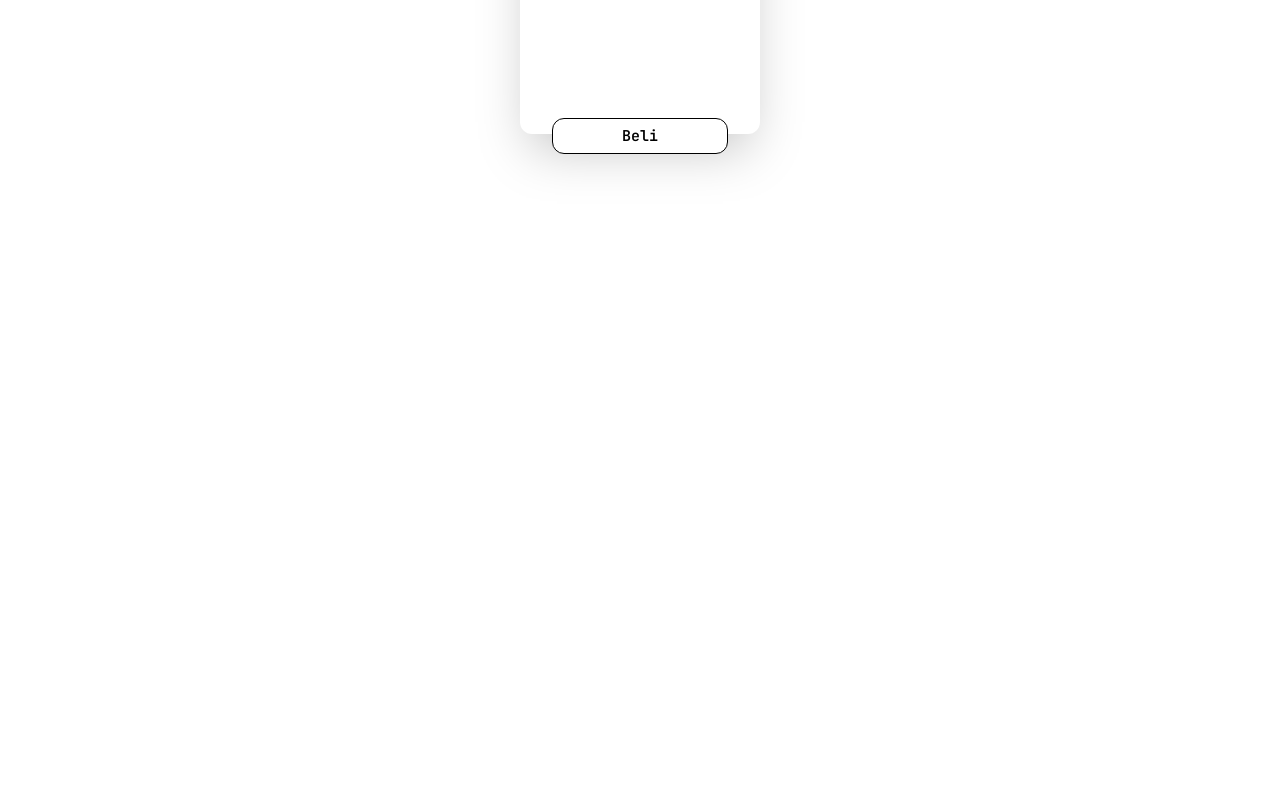
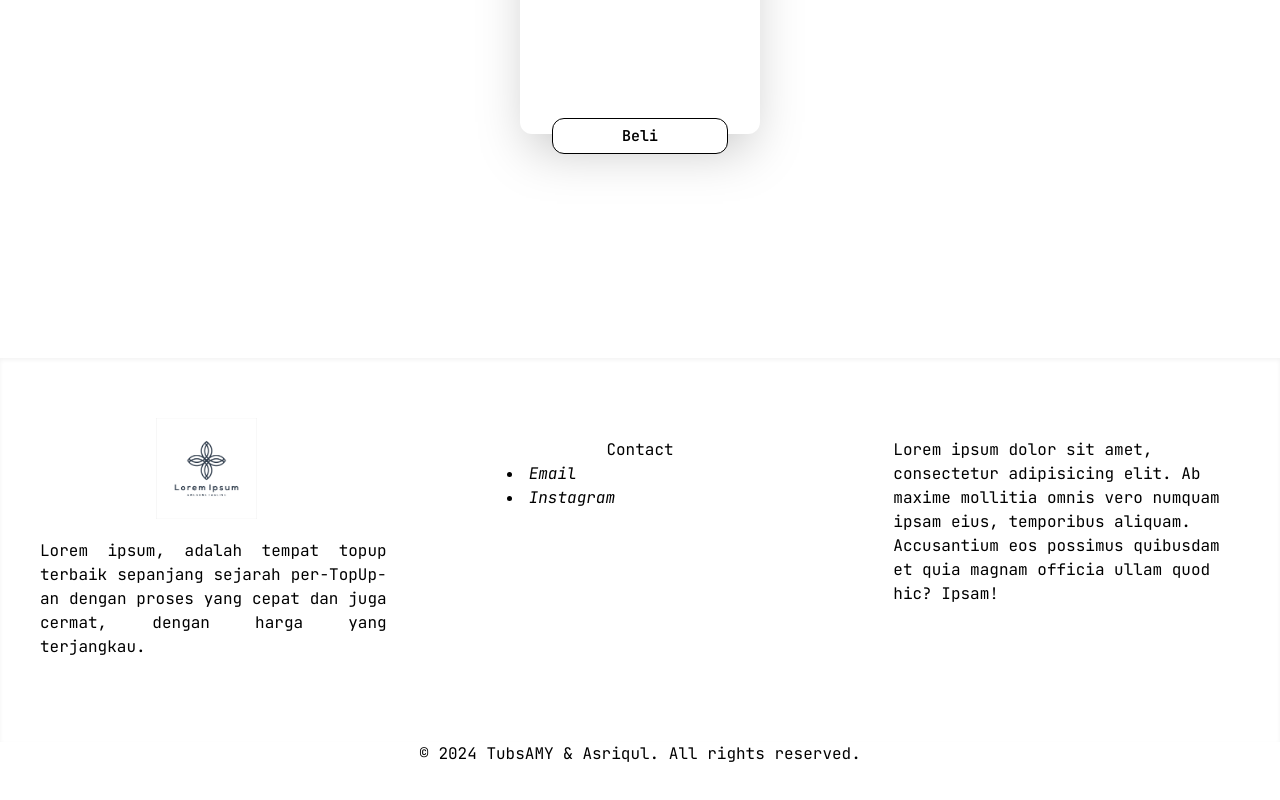
Before and after one commit to TubagusAldiMY/Web-TopUp, a React (Vite) app: page /login in a window 1280 px wide. Shown: the part 1684-2484 px from the top of the page. Before the commit the page ends 1962 px from the top, so only its background shows below. Built offline with nearby package versions, Linux system fonts and the light colour scheme.

Commit message:
add footer

```diff
--- a/src/App.jsx
+++ b/src/App.jsx
@@ -2,7 +2,8 @@ import "./App.css";
 import Hero from "./components/Fragments/Hero";
 import Cards from "./components/Fragments/Cards";
 import Navbar from "./components/Fragments/Navbar";
-import Search from "./components/Elements/Search";
+// import Search from "./components/Elements/Search";
+import Footer from "./components/Fragments/footer";
 import { Fragment } from "react";
 
 function App() {
@@ -25,6 +26,9 @@ function App() {
         <Cards />
         <Cards />
       </div>
+      <div>
+        <Footer />
+      </div>
     </Fragment>
   );
 }
--- /dev/null
+++ b/src/components/Fragments/footer.jsx
@@ -0,0 +1,46 @@
+const Footer = () => {
+  return (
+    <footer>
+      <div className="mt-20 shadow-inner h-96 flex justify-around">
+        <div className="p-10 w-1/3 place-items-center ">
+          <div className="flex  w-1/3 h-1/3 m-5">
+            <img src="/logo.jpg" alt="" />
+          </div>
+          <div className=" items-center text-justify">
+            Lorem ipsum, adalah tempat topup terbaik sepanjang sejarah
+            per-TopUp-an dengan proses yang cepat dan juga cermat, dengan harga
+            yang terjangkau.
+          </div>
+        </div>
+        <div className=" p-10 w-1/3 text-center mt-10">
+          <h1>Contact</h1>
+          <div className="place-items-start pl-10 no-">
+            <li>
+              <a href="mailto:loremipsum@gmail.com" title="Email">
+                <i>Email</i>
+              </a>
+            </li>
+            <li>
+              <a href="https://instagram.com/loremipsum" title="Instagram">
+                <i>Instagram</i>
+              </a>
+            </li>
+          </div>
+        </div>
+        <div className="p-10 w-1/3 items-center mt-10">
+          Lorem ipsum dolor sit amet, consectetur adipisicing elit. Ab maxime
+          mollitia omnis vero numquam ipsam eius, temporibus aliquam.
+          Accusantium eos possimus quibusdam et quia magnam officia ullam quod
+          hic? Ipsam!
+        </div>
+      </div>
+      <div>
+        <p className="text-center pb-10 ">
+          &copy; 2024 TubsAMY & Asriqul. All rights reserved.
+        </p>
+      </div>
+    </footer>
+  );
+};
+
+export default Footer;
```
